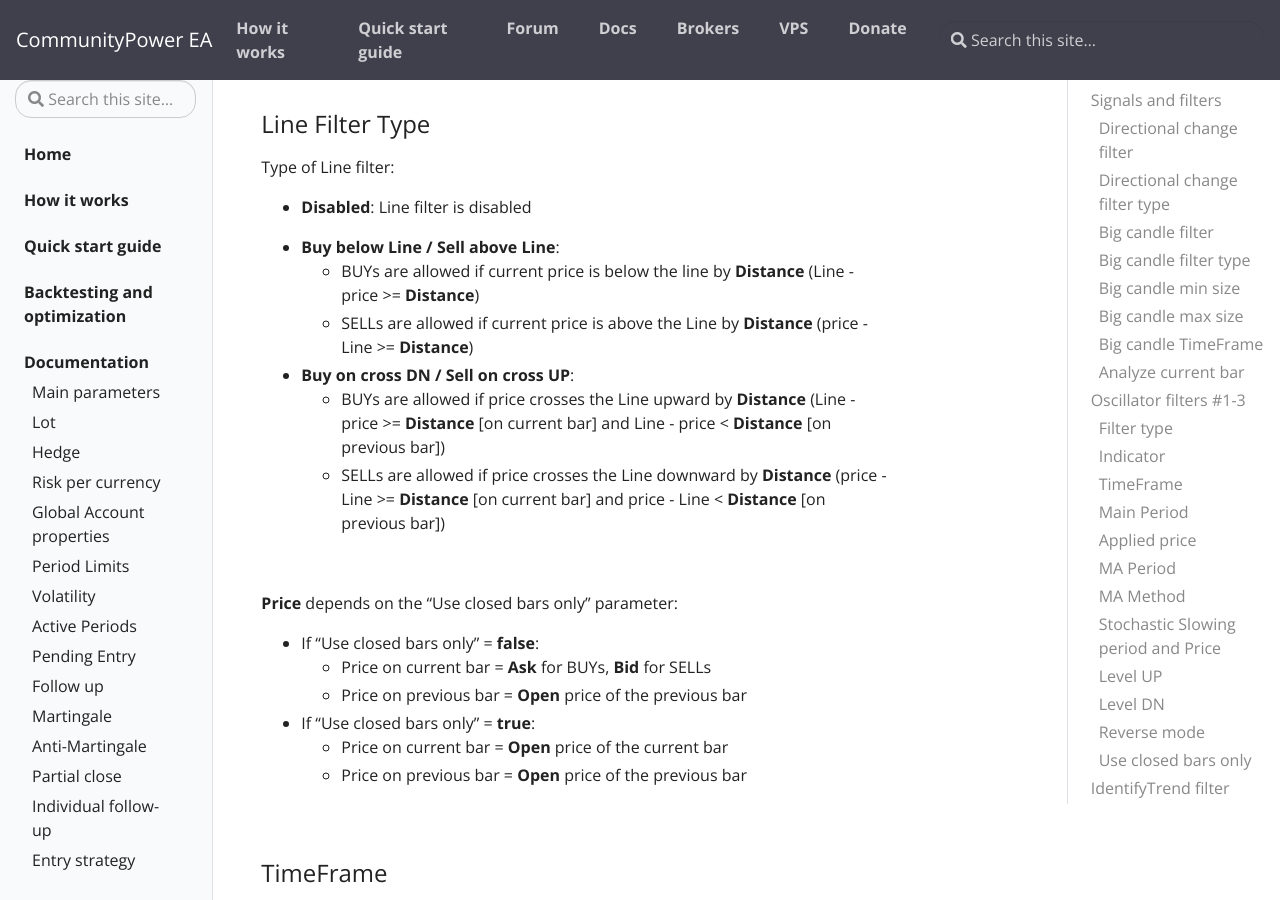
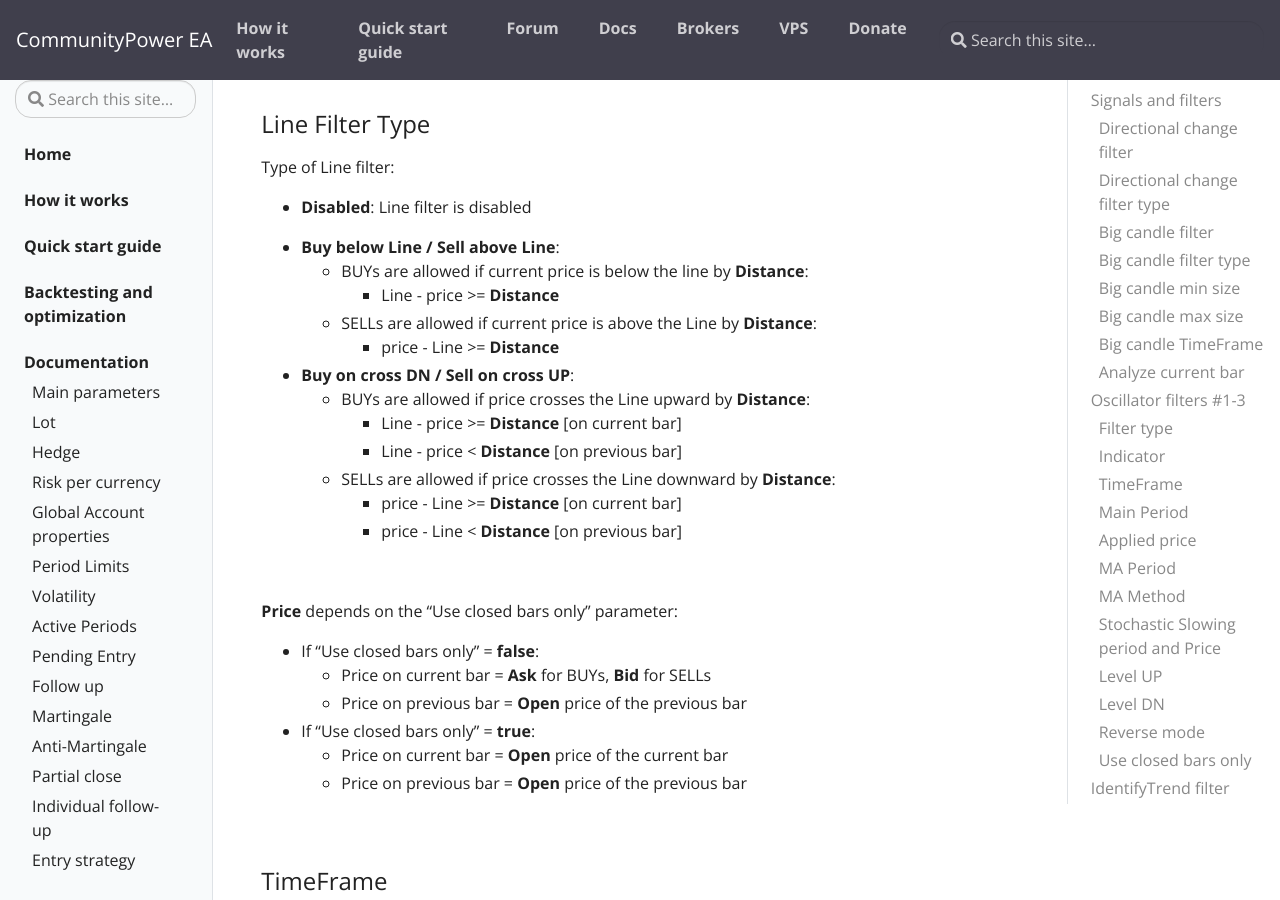
Before and after one commit to komposter/CommunityPowerEA.com, a Jekyll site: the page built from _docs/signals-and-filters.md, in a window 1280 px wide and 900 px high, scrolled down 17616 px. Built offline with Jekyll 4.4.1, drawn with Linux system fonts in a browser that asks for light colours.

Commit message:
Content change

```diff
--- a/_docs/signals-and-filters.md
+++ b/_docs/signals-and-filters.md
@@ -573,6 +573,7 @@
     * SELLs are allowed if current price is above the MA by **Distance**:
       * price - MA >= **Distance**
 
+
 * **Buy on cross DN / Sell on cross UP**:
     * BUYs are allowed if price crosses the MA upward by **Distance**:
       * MA - price >= **Distance** [on current bar]
@@ -580,6 +581,7 @@
     * SELLs are allowed if price crosses the MA downward by **Distance**:
       * price - MA >= **Distance** [on current bar]
       * price - MA < **Distance** [on previous bar]
+
 
 * **Buy on rising MA / Sell on falling MA**:
     * BUYs are allowed if the MA rises with a slope >= **Angle**
@@ -668,12 +670,19 @@
 * **Disabled**: Line filter is disabled
 
 * **Buy below Line / Sell above Line**:
-    * BUYs are allowed if current price is below the line by **Distance** (Line - price >= **Distance**)
-    * SELLs are allowed if current price is above the Line by **Distance** (price - Line >= **Distance**)
+    * BUYs are allowed if current price is below the line by **Distance**:
+      * Line - price >= **Distance**
+    * SELLs are allowed if current price is above the Line by **Distance**:
+      * price - Line >= **Distance**
+
 
 * **Buy on cross DN / Sell on cross UP**:
-    * BUYs are allowed if price crosses the Line upward by **Distance** (Line - price >= **Distance** [on current bar] and Line - price < **Distance** [on previous bar])
-    * SELLs are allowed if price crosses the Line downward by **Distance** (price - Line >= **Distance** [on current bar] and price - Line < **Distance** [on previous bar])
+    * BUYs are allowed if price crosses the Line upward by **Distance**:
+      * Line - price >= **Distance** [on current bar]
+      * Line - price < **Distance** [on previous bar]
+    * SELLs are allowed if price crosses the Line downward by **Distance**:
+      * price - Line >= **Distance** [on current bar]
+      * price - Line < **Distance** [on previous bar]
 
 <br />
 
```
